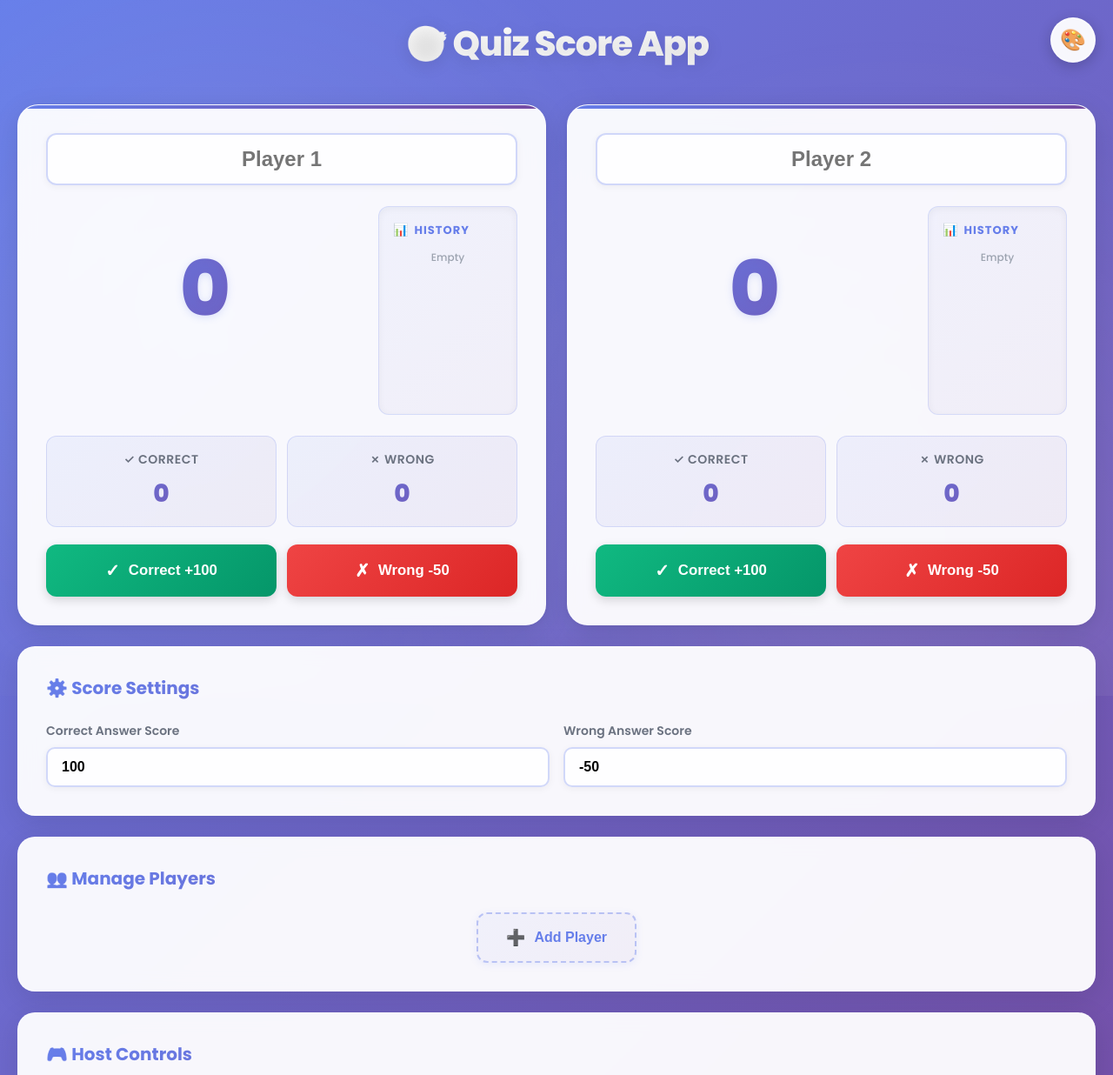
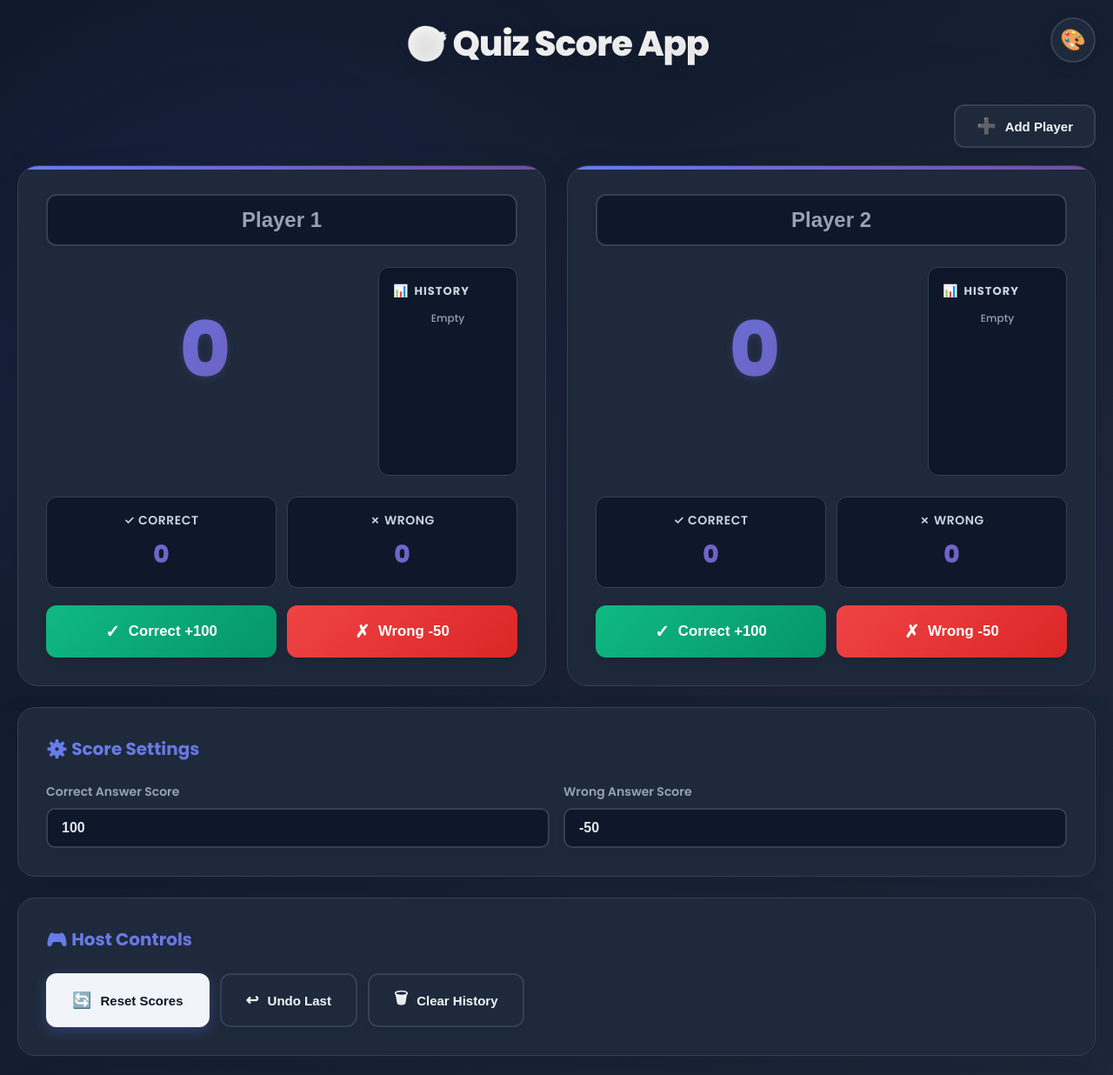
Before and after one commit to shafanaura/quiz-score, a plain HTML site: page index.html in a window 1280 px wide. Shown: the top 1236 px of the page at 87% size. Drawn offline with Linux system fonts and the light colour scheme.

Commit message:
Enhance player management UI and grid layout in index.html. Added responsive styles for player grid, improved button design, and updated theme handling. Refactored player count logic for dynamic grid adjustments.

```diff
--- a/index.html
+++ b/index.html
@@ -88,17 +88,29 @@
         letter-spacing: -1px;
       }
 
+      h1 .emoji {
+        -webkit-background-clip: unset !important;
+        -webkit-text-fill-color: unset !important;
+        background: none !important;
+        background-clip: unset !important;
+        color: initial !important;
+        display: inline-block;
+      }
+
       .players-grid {
         display: grid;
-        grid-template-columns: repeat(auto-fit, minmax(320px, 1fr));
         gap: 24px;
         margin-bottom: 24px;
       }
 
       @media (max-width: 768px) {
         .players-grid {
-          grid-template-columns: 1fr;
+          grid-template-columns: 1fr !important;
           gap: 16px;
+        }
+
+        .players-grid[data-player-count="2"] {
+          grid-template-columns: 1fr !important;
         }
 
         h1 {
@@ -108,6 +120,16 @@
 
         .player-card {
           padding: 20px;
+        }
+
+        .add-player-header {
+          justify-content: center;
+          margin-bottom: 16px;
+        }
+
+        .btn-add-player-header {
+          width: 100%;
+          justify-content: center;
         }
 
         .score-display {
@@ -478,7 +500,6 @@
       }
 
       .controls h3,
-      .add-player-section h3,
       .score-settings h3 {
         font-size: 1.25rem;
         font-weight: 700;
@@ -541,6 +562,7 @@
         padding: 32px;
         border: 1px solid rgba(255, 255, 255, 0.3);
         box-shadow: 0 8px 32px rgba(0, 0, 0, 0.1);
+        overflow-x: hidden;
       }
 
       .history h4 {
@@ -559,6 +581,8 @@
       .history-list {
         max-height: 220px;
         overflow-y: auto;
+        overflow-x: hidden;
+        word-wrap: break-word;
       }
 
       .history-item {
@@ -570,6 +594,9 @@
         color: #6b7280;
         background: rgba(102, 126, 234, 0.02);
         transition: all 0.2s ease;
+        word-wrap: break-word;
+        overflow-wrap: break-word;
+        max-width: 100%;
       }
 
       .history-item:hover {
@@ -621,47 +648,42 @@
         border-radius: 4px;
       }
 
-      .add-player-section {
+      .add-player-header {
+        display: flex;
+        justify-content: flex-end;
+        margin-bottom: 20px;
+      }
+
+      .btn-add-player-header {
+        display: inline-flex;
+        align-items: center;
+        gap: 10px;
+        padding: 12px 24px;
+        border: 2px solid rgba(102, 126, 234, 0.3);
+        border-radius: 12px;
         background: rgba(255, 255, 255, 0.95);
         backdrop-filter: blur(10px);
-        border-radius: 20px;
-        padding: 32px;
-        border: 1px solid rgba(255, 255, 255, 0.3);
-        margin-bottom: 24px;
-        text-align: center;
-        box-shadow: 0 8px 32px rgba(0, 0, 0, 0.1);
-      }
-
-      .btn-add-player {
-        padding: 16px 32px;
-        border: 2px dashed rgba(102, 126, 234, 0.4);
-        border-radius: 12px;
-        background: linear-gradient(
-          135deg,
-          rgba(102, 126, 234, 0.05) 0%,
-          rgba(118, 75, 162, 0.05) 100%
-        );
         color: #667eea;
-        font-size: 1rem;
+        font-size: 0.9375rem;
         font-weight: 600;
         cursor: pointer;
         transition: all 0.3s ease;
-        display: inline-flex;
-        align-items: center;
-        gap: 10px;
-        box-shadow: 0 2px 8px rgba(102, 126, 234, 0.1);
-      }
-
-      .btn-add-player:hover {
-        background: linear-gradient(
-          135deg,
-          rgba(102, 126, 234, 0.15) 0%,
-          rgba(118, 75, 162, 0.15) 100%
-        );
+        box-shadow: 0 2px 8px rgba(0, 0, 0, 0.08);
+      }
+
+      .btn-add-player-header:hover {
+        background: rgba(102, 126, 234, 0.1);
         border-color: #667eea;
-        border-style: solid;
-        transform: translateY(-3px);
+        transform: translateY(-2px);
         box-shadow: 0 4px 16px rgba(102, 126, 234, 0.2);
+      }
+
+      .btn-add-player-header .add-icon {
+        font-size: 1.125rem;
+      }
+
+      .btn-add-player-header .add-text {
+        font-weight: 600;
       }
 
       .btn-remove-player {
@@ -717,14 +739,33 @@
         color: #f1f5f9;
       }
 
+      body[data-theme="dark"] h1 .emoji {
+        -webkit-background-clip: unset !important;
+        -webkit-text-fill-color: unset !important;
+        background: none !important;
+        background-clip: unset !important;
+        color: initial !important;
+      }
+
       body[data-theme="dark"] .player-card,
       body[data-theme="dark"] .controls,
       body[data-theme="dark"] .history,
-      body[data-theme="dark"] .add-player-section,
       body[data-theme="dark"] .score-settings {
         background: #1e293b;
         border-color: #334155;
         color: #e2e8f0;
+      }
+
+      body[data-theme="dark"] .btn-add-player-header {
+        background: #1e293b;
+        border-color: #334155;
+        color: #f1f5f9;
+      }
+
+      body[data-theme="dark"] .btn-add-player-header:hover {
+        background: #334155;
+        border-color: #3b82f6;
+        color: #f1f5f9;
       }
 
       body[data-theme="dark"] .player-header input,
@@ -814,7 +855,6 @@
         border-color: #475569;
       }
 
-      body[data-theme="dark"] .add-player-section h3,
       body[data-theme="dark"] .controls h3,
       body[data-theme="dark"] .history h4,
       body[data-theme="dark"] .score-settings h3 {
@@ -885,8 +925,7 @@
 
       body[data-theme="blue"] .player-card,
       body[data-theme="blue"] .controls,
-      body[data-theme="blue"] .history,
-      body[data-theme="blue"] .add-player-section {
+      body[data-theme="blue"] .history {
         background: #dbeafe;
         border-color: #93c5fd;
       }
@@ -914,8 +953,7 @@
 
       body[data-theme="green"] .player-card,
       body[data-theme="green"] .controls,
-      body[data-theme="green"] .history,
-      body[data-theme="green"] .add-player-section {
+      body[data-theme="green"] .history {
         background: #dcfce7;
         border-color: #86efac;
       }
@@ -939,8 +977,7 @@
 
       body[data-theme="purple"] .player-card,
       body[data-theme="purple"] .controls,
-      body[data-theme="purple"] .history,
-      body[data-theme="purple"] .add-player-section {
+      body[data-theme="purple"] .history {
         background: #f3e8ff;
         border-color: #c4b5fd;
       }
@@ -1170,11 +1207,11 @@
         🎨
       </button>
       <div class="theme-menu" id="themeMenu">
-        <div class="theme-option active" data-theme="light">
+        <div class="theme-option" data-theme="light">
           <div class="theme-color" style="background: #fafafa"></div>
           <span>Light</span>
         </div>
-        <div class="theme-option" data-theme="dark">
+        <div class="theme-option active" data-theme="dark">
           <div class="theme-color" style="background: #0f172a"></div>
           <span>Dark</span>
         </div>
@@ -1194,9 +1231,16 @@
     </div>
 
     <div class="container">
-      <h1>🎯 Quiz Score App</h1>
-
-      <div class="players-grid">
+      <h1><span class="emoji">🎯</span> Quiz Score App</h1>
+
+      <div class="add-player-header">
+        <button class="btn-add-player-header" id="addPlayerBtn">
+          <span class="add-icon">➕</span>
+          <span class="add-text">Add Player</span>
+        </button>
+      </div>
+
+      <div class="players-grid" data-player-count="2">
         <div class="player-card">
           <div class="player-header">
             <input type="text" id="player1Name" placeholder="Player 1" />
@@ -1320,13 +1364,6 @@
         </div>
       </div>
 
-      <div class="add-player-section">
-        <h3>👥 Manage Players</h3>
-        <button class="btn-add-player" id="addPlayerBtn">
-          <span style="font-size: 1.125rem">➕</span> Add Player
-        </button>
-      </div>
-
       <div class="controls">
         <h3>🎮 Host Controls</h3>
         <div class="control-buttons">
@@ -1432,9 +1469,35 @@
         updateDisplay(player);
       }
 
+      function updateGridLayout() {
+        const playersGrid = document.querySelector(".players-grid");
+        const playerCount = Object.keys(gameState.scores).length;
+        if (playersGrid) {
+          playersGrid.setAttribute("data-player-count", playerCount);
+
+          // Set max 3 columns (kolom), rows will adjust automatically
+          const maxColumns = 3;
+          const columnsNeeded = Math.min(playerCount, maxColumns);
+
+          // Always set grid template columns to max 3 columns
+          if (playerCount === 1) {
+            playersGrid.style.gridTemplateColumns = "1fr";
+          } else if (playerCount === 2) {
+            playersGrid.style.gridTemplateColumns = "repeat(2, 1fr)";
+          } else {
+            // 3+ players: max 3 columns, rows will wrap automatically
+            playersGrid.style.gridTemplateColumns = `repeat(${columnsNeeded}, 1fr)`;
+          }
+          // Remove grid-template-rows to let rows wrap naturally
+          playersGrid.style.gridTemplateRows = "";
+          playersGrid.style.gridAutoFlow = "row";
+        }
+      }
+
       function updateDisplay(changedPlayer = null) {
         // Update all players, but only animate the changed one
         const playerIds = Object.keys(gameState.scores).map(Number);
+        updateGridLayout();
         for (let i of playerIds) {
           const scoreEl = document.getElementById(`score${i}`);
           if (!scoreEl) continue;
@@ -1606,6 +1669,7 @@
             `;
 
         playersGrid.appendChild(newPlayerCard);
+        updateGridLayout();
         updateDisplay();
         updateButtonLabels();
       }
@@ -1630,12 +1694,13 @@
           playerCard.remove();
         }
 
+        updateGridLayout();
         updateDisplay();
       }
 
       // Theme functions
       function initTheme() {
-        const savedTheme = localStorage.getItem("quizTheme") || "light";
+        const savedTheme = localStorage.getItem("quizTheme") || "dark";
         document.body.setAttribute("data-theme", savedTheme);
         updateThemeMenu(savedTheme);
       }
@@ -1737,6 +1802,7 @@
           .getElementById("wrongScore")
           .addEventListener("input", updateButtonLabels);
 
+        updateGridLayout();
         updateDisplay();
         updateButtonLabels();
       });
```
